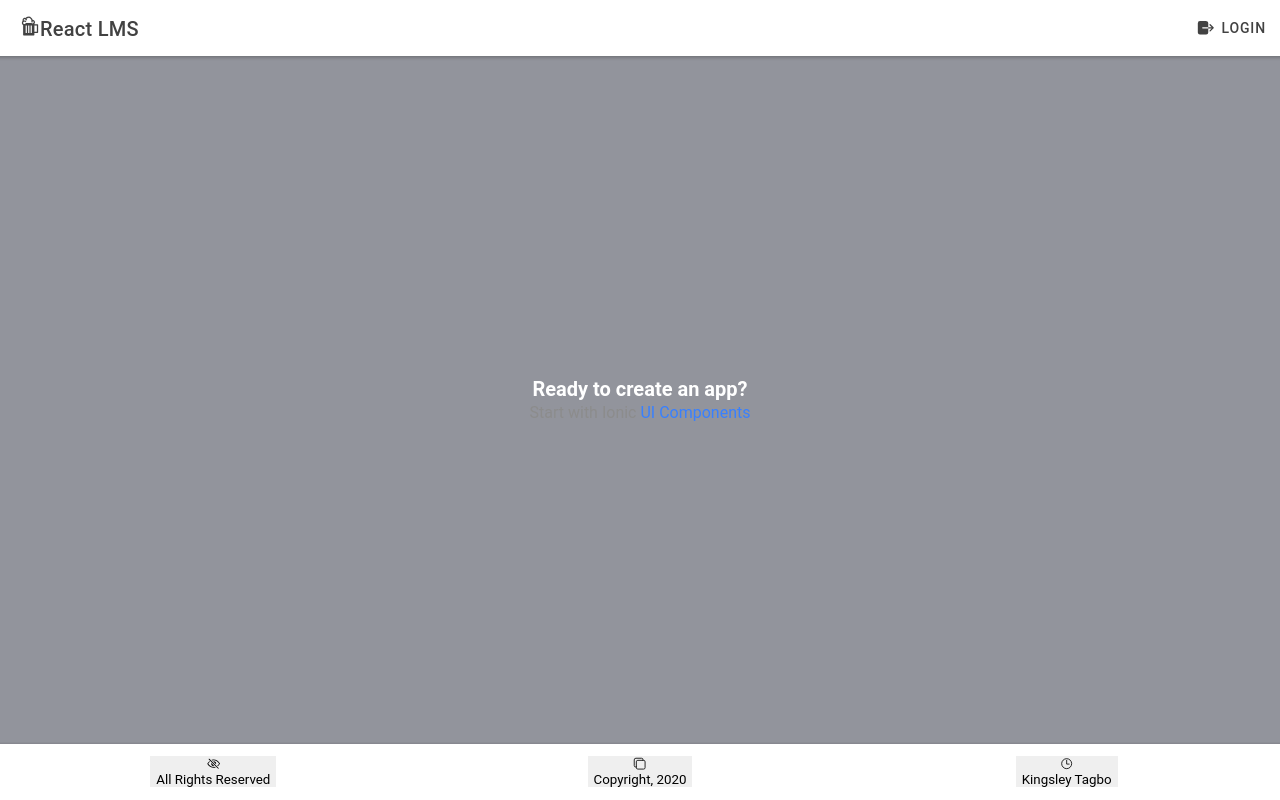
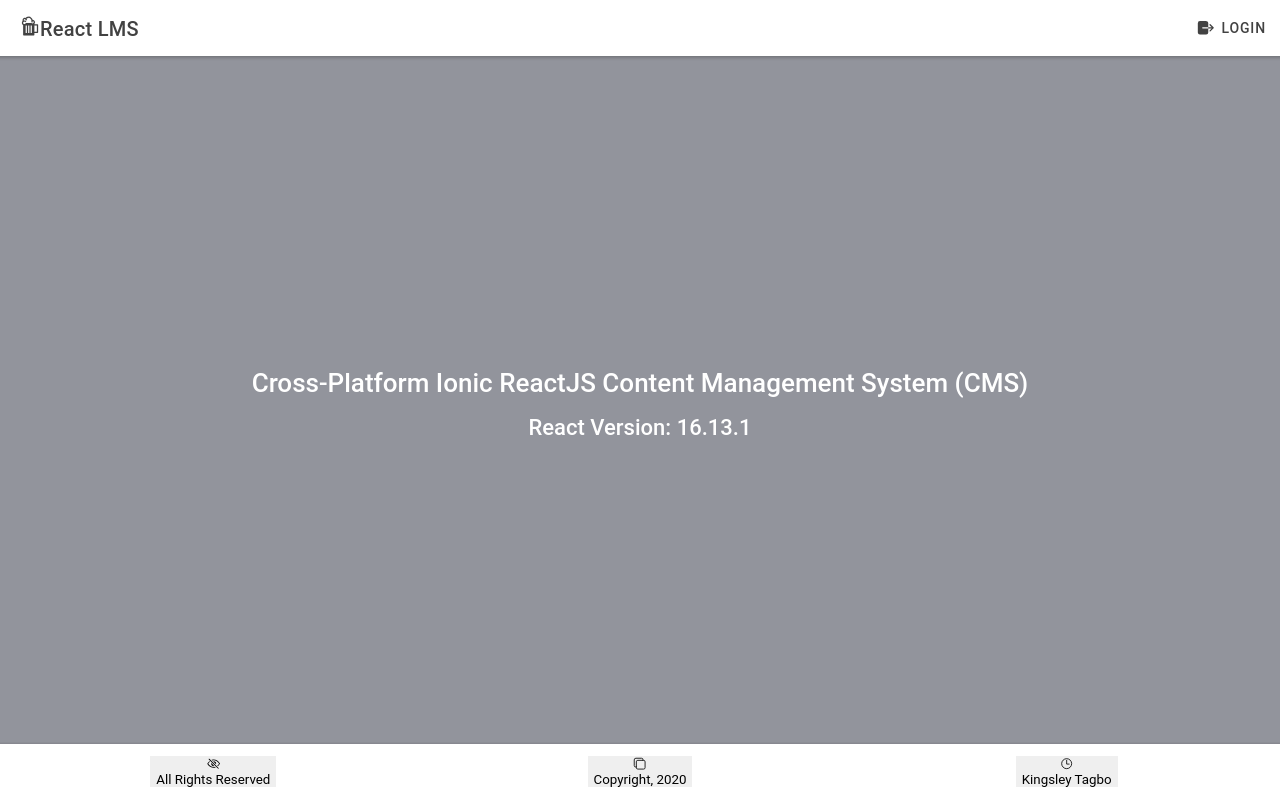
Before and after one commit to kingsleytagbo/ionic-react-cms, a React (Create React App) app: page /home in a window 1280 px wide. Built offline with nearby package versions, Linux system fonts and the light colour scheme.

Commit message:
React Version: 16.13.1

```diff
--- a/src/components/ExploreContainer.tsx
+++ b/src/components/ExploreContainer.tsx
@@ -6,8 +6,8 @@ interface ContainerProps { }
 const ExploreContainer: React.FC<ContainerProps> = () => {
   return (
     <div className="container">
-      <strong>Ready to create an app?</strong>
-      <p>Start with Ionic <a target="_blank" rel="noopener noreferrer" href="https://ionicframework.com/docs/components">UI Components</a></p>
+      <h1>Cross-Platform Ionic ReactJS Content Management System (CMS)</h1>
+      <h3>React Version: 16.13.1</h3>
     </div>
   );
 };
```
